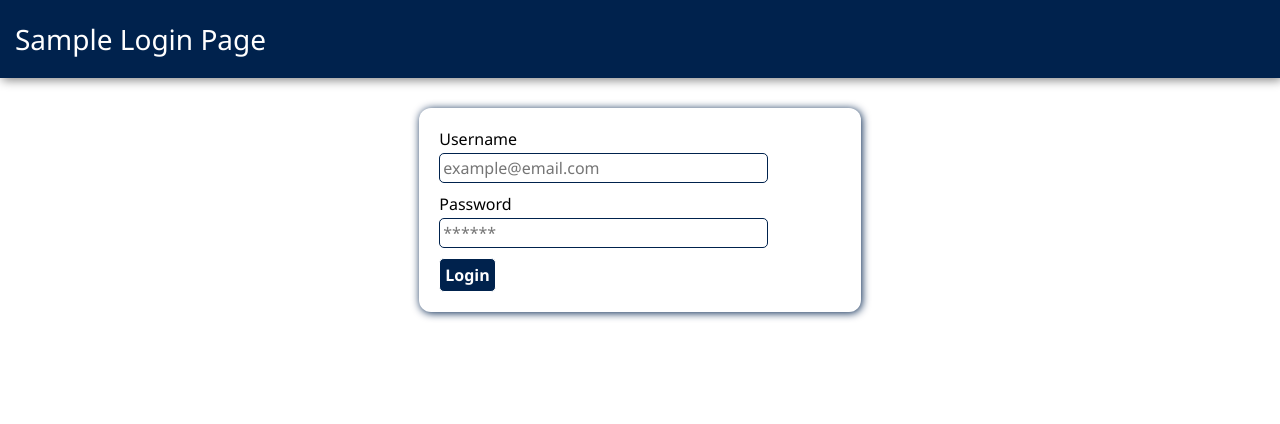
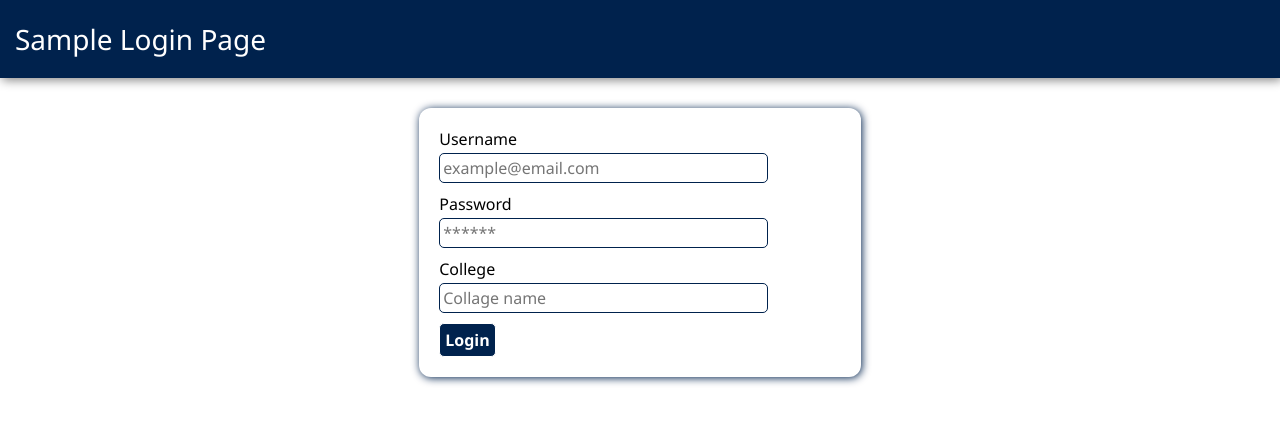
Before and after one commit to gyandors/React-User-Login, a React (Create React App) app: page / in a window 1280 px wide. Shown: the top 424 px of the page. Built offline with nearby package versions, Linux system fonts and the light colour scheme; the HTML template or start-up script is replaced by a standard one.

Commit message:
Added one more input element for college name

```diff
--- a/src/App.js
+++ b/src/App.js
@@ -1,4 +1,4 @@
-import React, { useState } from 'react';
+import React, { useState, useEffect } from 'react';
 import Login from './Components/Login';
 import Navbar from './Components/Navbar';
 import Welcome from './Components/Welcome';
@@ -6,11 +6,25 @@ import Welcome from './Components/Welcome';
 export default function App() {
   const [loggedIn, setLoggedIn] = useState(false);
 
-  function handleLogin() {
+  // //This will cause infinite render
+  // if (localStorage.getItem('loggedIn') === '1') {
+  //   setLoggedIn(true);
+  // }
+
+  //The abouve issue can be solved using useEffect hook.
+  useEffect(() => {
+    if (localStorage.getItem('loggedIn') === '1') {
+      setLoggedIn(true);
+    }
+  }, []);
+
+  function handleLogin(username, password) {
+    localStorage.setItem('loggedIn', '1');
     setLoggedIn(true);
   }
 
   function handleLogout() {
+    localStorage.removeItem('loggedIn');
     setLoggedIn(false);
   }
 
--- a/src/Components/Login.css
+++ b/src/Components/Login.css
@@ -4,12 +4,14 @@
 }
 
 .username-control,
-.password-control {
+.password-control,
+.college-control {
   margin-bottom: 10px;
 }
 
 .username-control label,
-.password-control label {
+.password-control label,
+.college-control label {
   display: block;
   width: fit-content;
   margin-bottom: 3px;
@@ -17,7 +19,8 @@
 }
 
 .username-control input,
-.password-control input {
+.password-control input,
+.college-control input {
   height: 22px;
   width: 80%;
   padding: 3px;
@@ -26,7 +29,8 @@
   border-radius: 5px;
 }
 .username-control input:focus,
-.password-control input:focus {
+.password-control input:focus,
+.college-control input:focus {
   outline: none;
   background-color: #caddf5;
   box-shadow: 1px 1px 5px #00224d;
--- a/src/Components/Login.js
+++ b/src/Components/Login.js
@@ -8,33 +8,38 @@ export default function Login(props) {
 
   const username = useRef('');
   const password = useRef('');
+  const college = useRef('');
+  const loginButton = useRef();
 
   function handleSubmit(event) {
     event.preventDefault();
-    const usernameInput = username.current.value;
-    const passwordInput = password.current.value;
+    console.log(loginButton);
+    const enteredUsername = username.current.value;
+    const enteredPassword = password.current.value;
+    const enteredCollege = college.current.value;
     if (
-      usernameInput.trim().length === 0 ||
-      passwordInput.trim().length === 0
+      enteredUsername.trim().length === 0 ||
+      enteredPassword.trim().length === 0 ||
+      enteredCollege.trim().length === 0
     ) {
       setValid({
         title: 'Invalid input',
         message: 'Please enter username and password',
       });
       return;
-    } else if (!usernameInput.includes('@')) {
+    } else if (!enteredUsername.includes('@')) {
       setValid({
         title: 'Invalid username',
         message: 'Username must be Email',
       });
       return;
-    } else if (passwordInput.trim().length < 6) {
+    } else if (enteredPassword.trim().length < 6) {
       setValid({
         title: 'Invalid password',
         message: 'Length of password should be minimum 6',
       });
       return;
-    } else props.onLogin();
+    } else props.onLogin(enteredUsername, enteredPassword);
   }
 
   function handleValid() {
@@ -70,7 +75,16 @@ export default function Login(props) {
               ref={password}
             />
           </div>
-          <button className="login-btn" type="submit">
+          <div className="college-control">
+            <label htmlFor="college">College</label>
+            <input
+              type="text"
+              id="college"
+              placeholder="Collage name"
+              ref={college}
+            />
+          </div>
+          <button className="login-btn" type="submit" ref={loginButton}>
             Login
           </button>
         </form>
```
